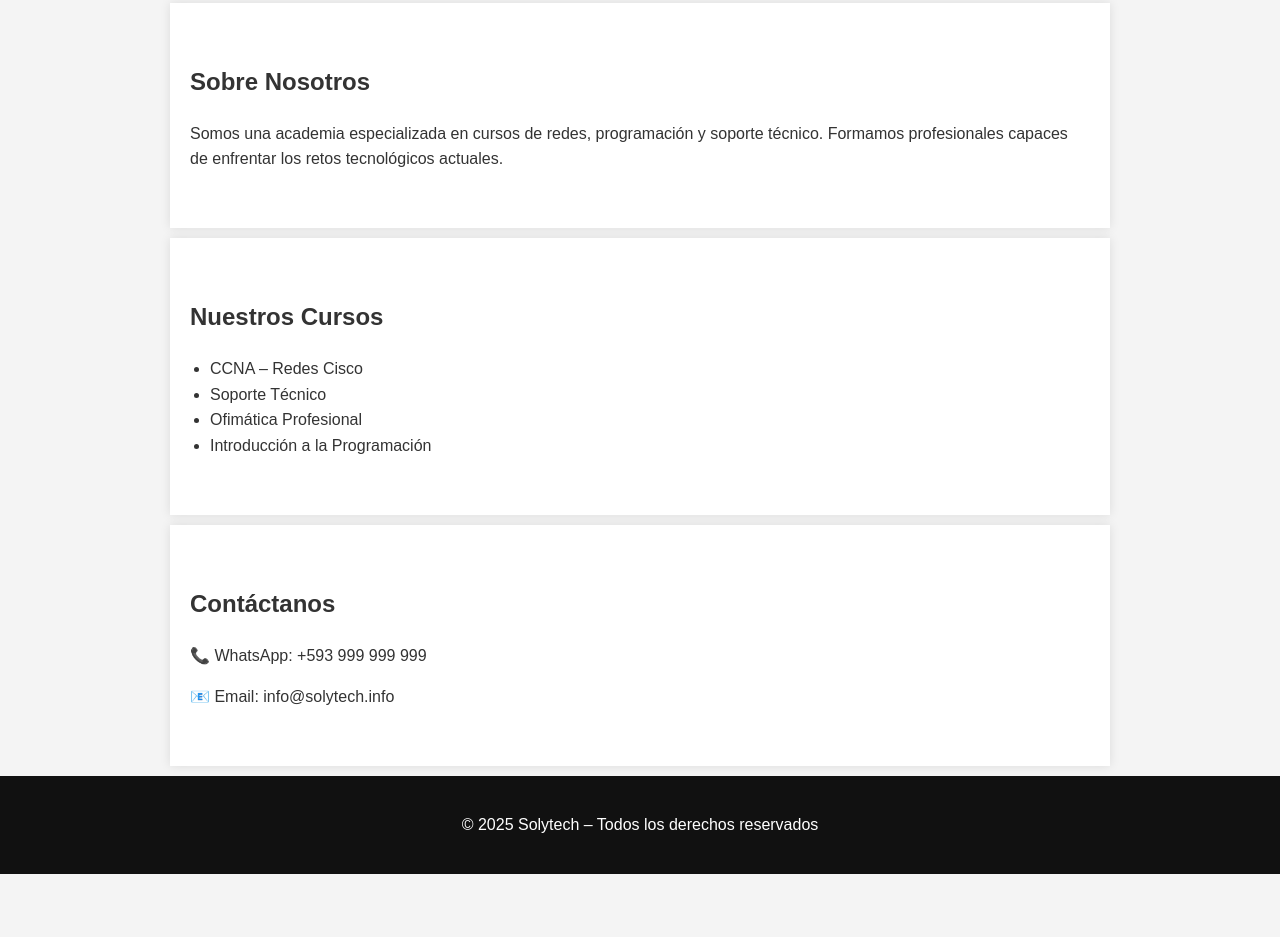
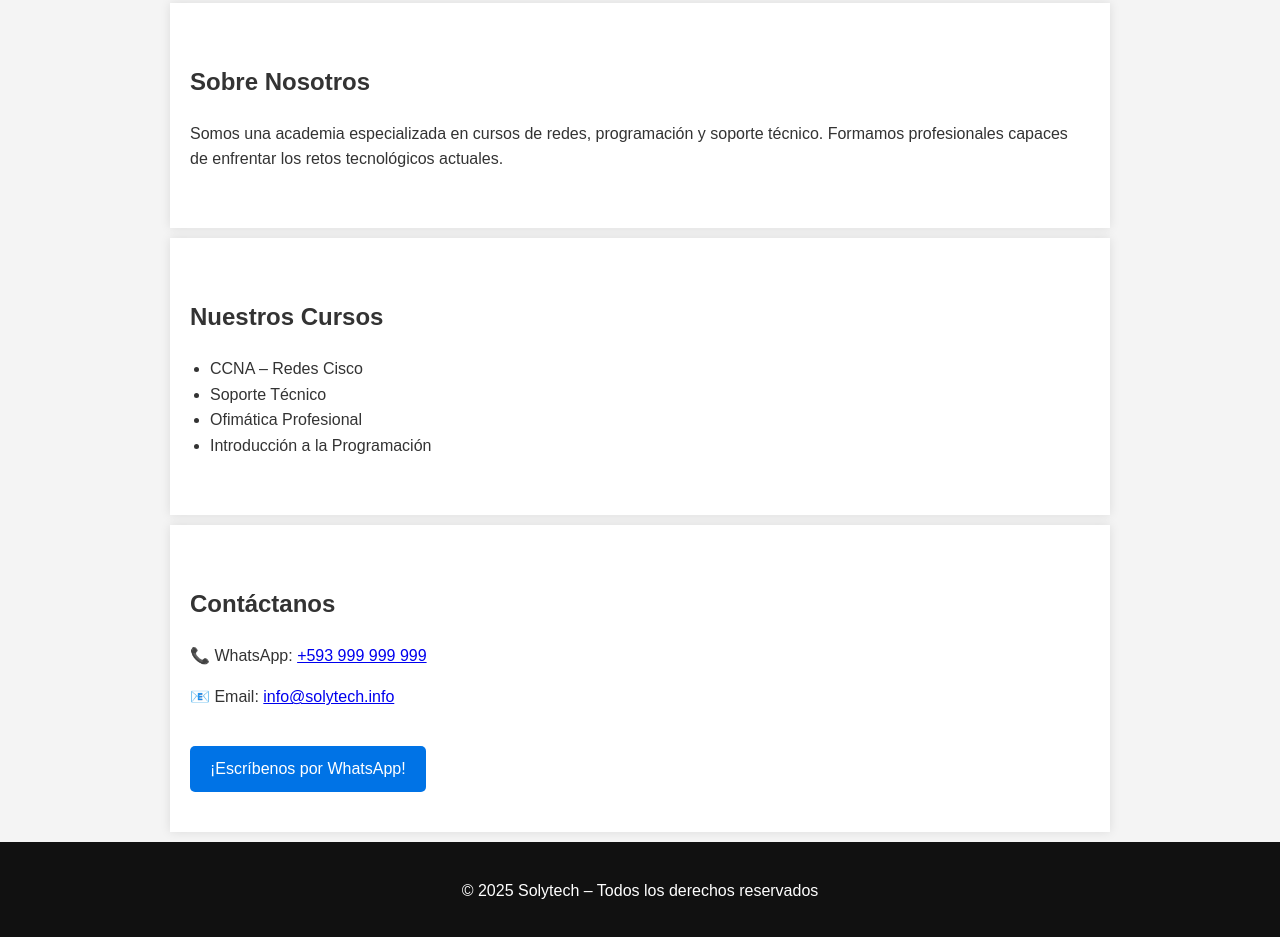
Before and after one commit to cursoscisco/CCNA.github.io, a plain HTML site: page index.html in a window 1280 px wide. Shown: the part 263-1200 px from the top of the page. Before the commit the page ends 1137 px from the top, so only its background shows below. Drawn offline with Linux system fonts and the light colour scheme.

Commit message:
index.html

```diff
--- a/index.html
+++ b/index.html
@@ -4,9 +4,58 @@
   <meta charset="UTF-8" />
   <meta name="viewport" content="width=device-width, initial-scale=1.0" />
   <title>Solytech</title>
-  <link rel="stylesheet" href="style.css" />
+  <style>
+    body {
+      font-family: Arial, sans-serif;
+      margin: 0;
+      background: #f4f4f4;
+      color: #333;
+      line-height: 1.6;
+    }
+
+    header.hero {
+      background-color: #0073e6;
+      color: white;
+      text-align: center;
+      padding: 60px 20px;
+    }
+
+    section {
+      background: white;
+      padding: 40px 20px;
+      margin: 10px auto;
+      max-width: 900px;
+      box-shadow: 0 0 10px rgba(0,0,0,0.1);
+    }
+
+    .cursos ul {
+      padding-left: 20px;
+    }
+
+    footer {
+      background: #111;
+      color: #fff;
+      text-align: center;
+      padding: 20px;
+    }
+
+    a.boton {
+      display: inline-block;
+      padding: 10px 20px;
+      background-color: #0073e6;
+      color: white;
+      text-decoration: none;
+      border-radius: 5px;
+      margin-top: 20px;
+    }
+
+    a.boton:hover {
+      background-color: #005bb5;
+    }
+  </style>
 </head>
 <body>
+
   <header class="hero">
     <h1>Bienvenidos a Solytech</h1>
     <p>Academia de tecnología e innovación</p>
@@ -32,12 +81,14 @@
 
   <section>
     <h2>Contáctanos</h2>
-    <p>📞 WhatsApp: +593 999 999 999</p>
-    <p>📧 Email: info@solytech.info</p>
+    <p>📞 WhatsApp: <a href="https://wa.me/593999999999" target="_blank">+593 999 999 999</a></p>
+    <p>📧 Email: <a href="mailto:info@solytech.info">info@solytech.info</a></p>
+    <a class="boton" href="https://wa.me/593999999999" target="_blank">¡Escríbenos por WhatsApp!</a>
   </section>
 
   <footer>
     <p>© 2025 Solytech – Todos los derechos reservados</p>
   </footer>
+
 </body>
 </html>
```
